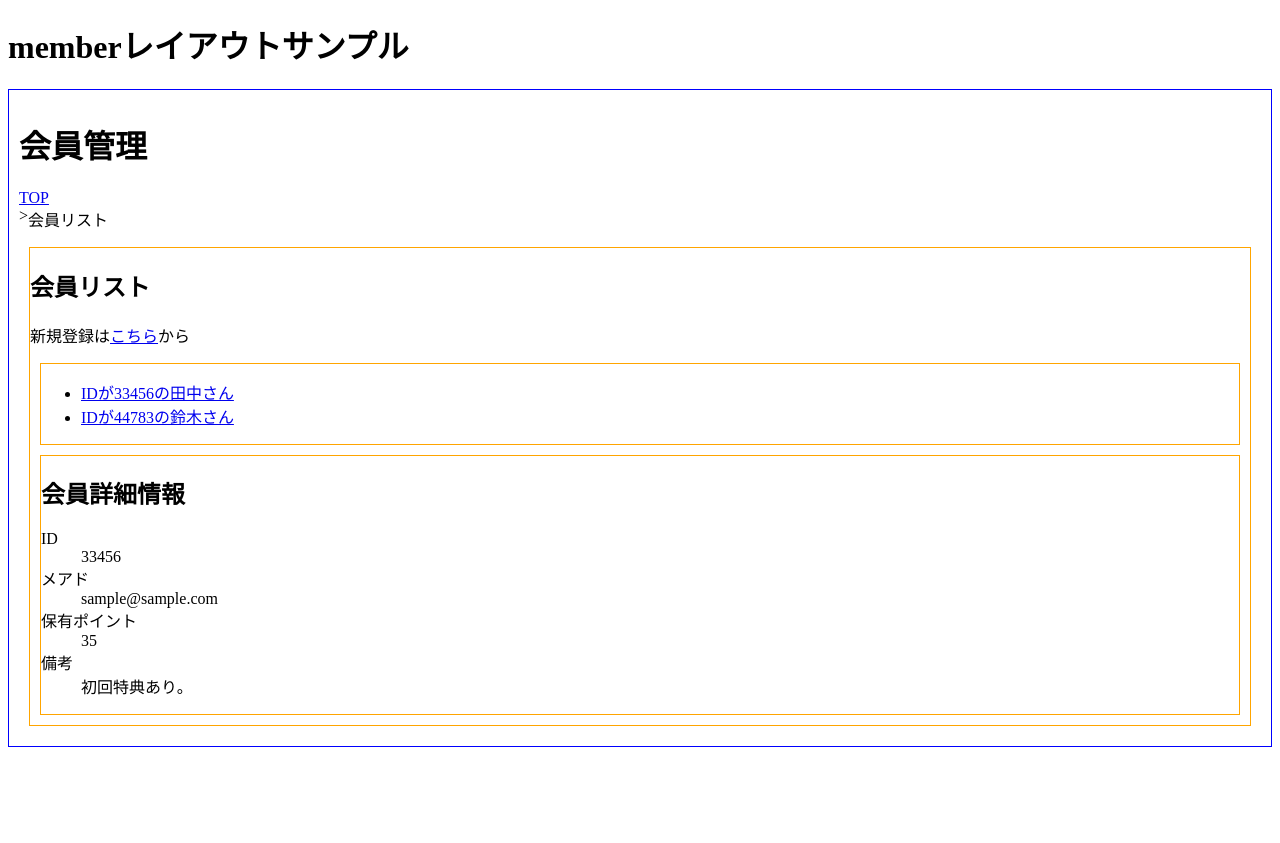
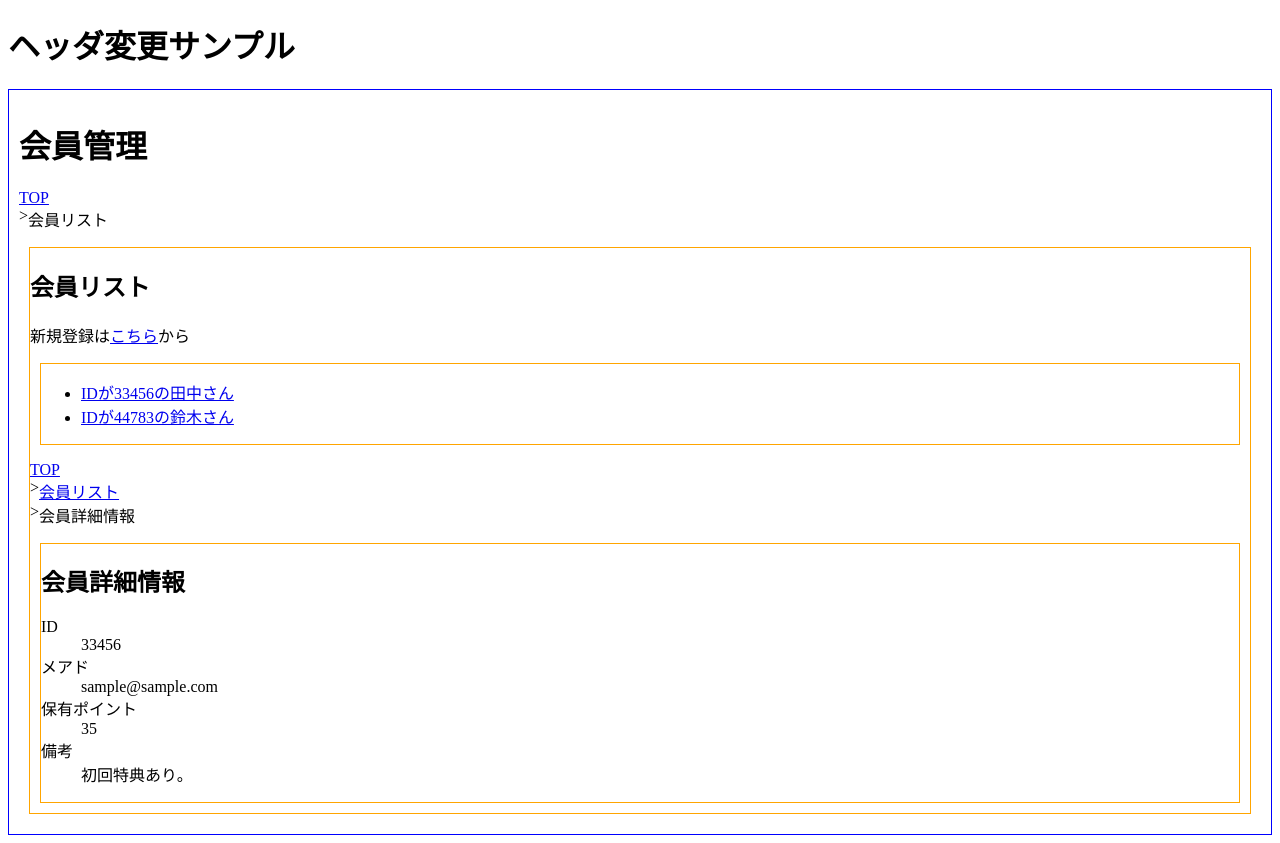
Before and after one commit to hiro-xre/nuxt-tutorial, a Nuxt app: page /member/memberList/memberDetail/33456 in a window 1280 px wide. Before the commit the page ends 800 px from the top, so only its background shows below. Built offline with nearby package versions, Linux system fonts and the light colour scheme.

Commit message:
titleの設定

```diff
--- a/app.vue
+++ b/app.vue
@@ -1,5 +1,17 @@
 <script setup lang="ts">
 import type { Member } from '@/interface';
+
+const SITE_TITLE = "ヘッダ変更サンプル";
+useHead({
+  titleTemplate: (titleChunk: string|undefined): string => {
+    let title = SITE_TITLE;
+    if(titleChunk != undefined) {
+      title = `${titleChunk} | ${SITE_TITLE}`;
+    }
+    return title;
+  }
+})
+
 useState<Map<number, Member>>(
   "memberList",
   (): Map<number, Member> => {
--- a/layouts/default.vue
+++ b/layouts/default.vue
@@ -1,6 +1,6 @@
 <template>
   <header>
-    <h1>レイアウトサンプル</h1>
+    <h1>ヘッダ変更サンプル</h1>
   </header>
   <main>
     <slot/>
--- a/layouts/member.vue
+++ b/layouts/member.vue
@@ -1,6 +1,6 @@
 <template>
   <header>
-    <h1>memberレイアウトサンプル</h1>
+    <h1>ヘッダ変更サンプル</h1>
   </header>
   <main>
     <h1>会員管理</h1>
--- a/pages/member/memberList.vue
+++ b/pages/member/memberList.vue
@@ -1,5 +1,10 @@
 <script setup lang="ts">
 import type { Member } from '@/interface';
+
+const PAGE_TITLE = "会員リスト";
+useHead({
+  title: PAGE_TITLE
+})
 
 definePageMeta({
   layout: "member"
@@ -11,11 +16,11 @@ const memberList = useState<Map<number, Member>>("memberList");
   <nav id="breadcrumbs">
     <ul>
       <li><NuxtLink v-bind:to="{name: 'index'}">TOP</NuxtLink></li>
-      <li>会員リスト</li>
+      <li>{{ PAGE_TITLE }}</li>
     </ul>
   </nav>
   <section>
-    <h2>会員リスト</h2>
+    <h2>{{ PAGE_TITLE }}</h2>
     <p>
       新規登録は<NuxtLink v-bind:to="{name: 'member-memberList-memberAdd'}">こちら</NuxtLink>から
     </p>
--- a/pages/member/memberList/memberAdd.vue
+++ b/pages/member/memberList/memberAdd.vue
@@ -1,5 +1,10 @@
 <script setup lang="ts">
 import type { Member } from '@/interface';
+
+const PAGE_TITLE = "会員情報追加";
+useHead({
+  title: PAGE_TITLE
+})
 
 definePageMeta({
   layout: "member"
@@ -25,8 +30,15 @@ const onAdd = (): void => {
 </script>
 
 <template>
+  <nav id="breadcrumbs">
+    <ul>
+      <li><NuxtLink v-bind:to="{name: 'index'}">TOP</NuxtLink></li>
+      <li><NuxtLink v-bind:to="{name: 'member-memberList'}">会員リスト</NuxtLink></li>
+      <li>{{ PAGE_TITLE }}</li>
+    </ul>
+  </nav>
   <section>
-    <h2>会員情報追加</h2>
+    <h2>{{ PAGE_TITLE }}</h2>
     <p>情報を入力してください</p>
     <form @submit.prevent="onAdd">
       <dl>
--- a/pages/member/memberList/memberDetail/[id].vue
+++ b/pages/member/memberList/memberDetail/[id].vue
@@ -1,5 +1,10 @@
 <script setup lang="ts">
 import type { Member } from '@/interface';
+
+const PAGE_TITLE = "会員詳細情報";
+useHead({
+  title: PAGE_TITLE
+})
 
 definePageMeta({
   layout: "member"
@@ -26,8 +31,15 @@ const localNote = computed(
 </script>
 
 <template>
+  <nav id="breadcrumbs">
+    <ul>
+      <li><NuxtLink v-bind:to="{name: 'index'}">TOP</NuxtLink></li>
+      <li><NuxtLink v-bind:to="{name: 'member-memberList'}">会員リスト</NuxtLink></li>
+      <li>{{ PAGE_TITLE }}</li>
+    </ul>
+  </nav>
   <section>
-    <h2>会員詳細情報</h2>
+    <h2>{{ PAGE_TITLE }}</h2>
     <dl>
       <dt>ID</dt>
       <dd>{{ member.id }}</dd>
```
